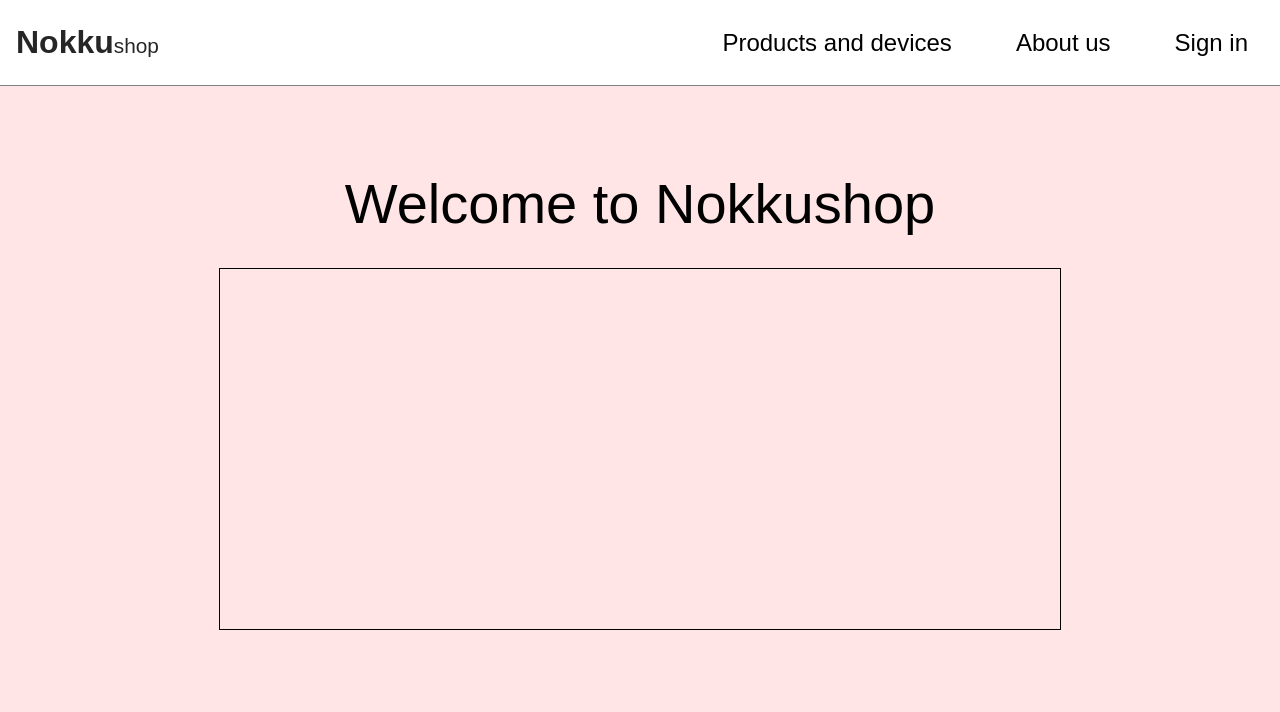
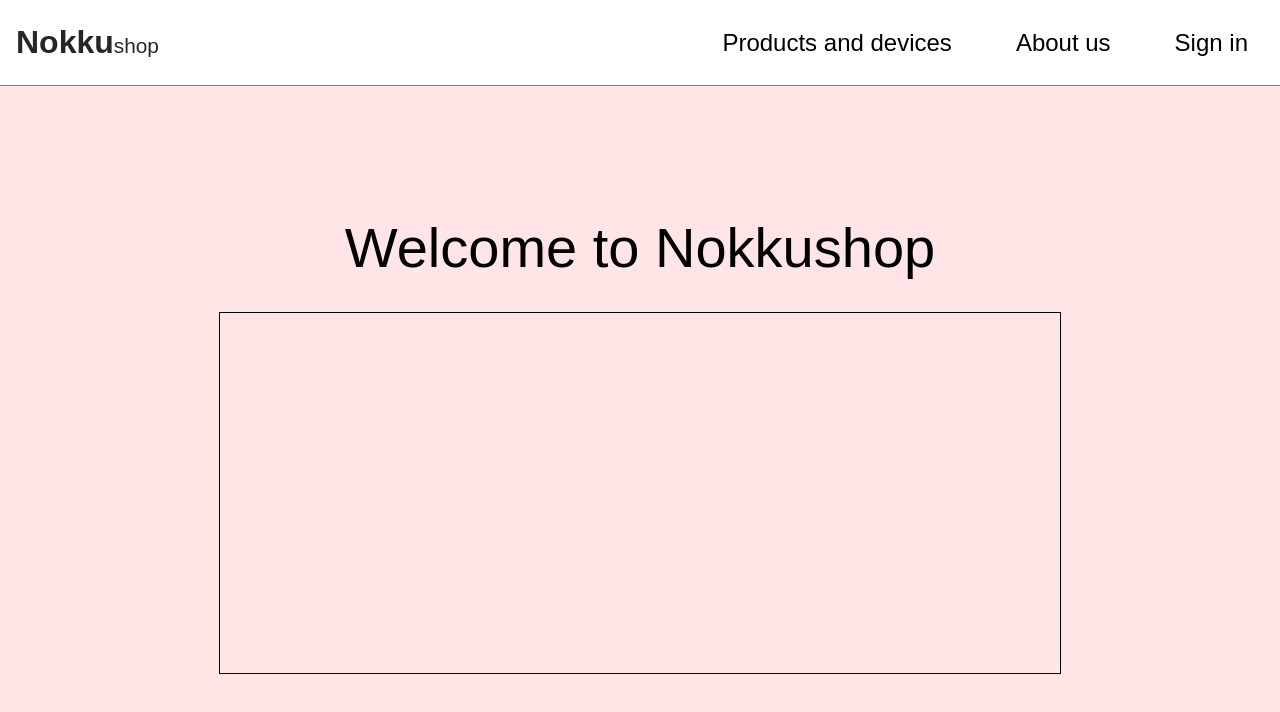
Before and after one commit to nocdim/shopping_web-site, a React (Create React App) app in the folder client/: page / in a window 1280 px wide. Shown: the top 712 px of the page. Built offline with nearby package versions, Linux system fonts and the light colour scheme; a web font is replaced by a local one.

Commit message:
small design fixes

```diff
--- a/client/src/App.tsx
+++ b/client/src/App.tsx
@@ -2,16 +2,18 @@ import React, { useEffect } from 'react';
 import { BrowserRouter } from 'react-router-dom';
 import AppRouter from './components/AppRouter';
 import NavBar from './components/NavBar';
+import { MainContainer } from './components/styled/AppRouter';
 import GlobalStyle from './components/styled/Global';
-import { useAppDispatch, useAppSelector } from './hooks/redux';
 
 
-const App:React.FC = () => {
+const App: React.FC = () => {
   return (
     <BrowserRouter>
       <GlobalStyle />
       <NavBar />
-      <AppRouter />
+      <MainContainer>
+        <AppRouter />
+      </MainContainer>
     </BrowserRouter>
   )
 }
--- a/client/src/components/NavBar.tsx
+++ b/client/src/components/NavBar.tsx
@@ -1,6 +1,5 @@
 import React, { useState } from 'react'
 import { Container, Logo, Menu, MenuLink, Options } from './styled/NavBar'
-import * as Icon from 'react-bootstrap-icons'
 import { useNavigate } from 'react-router-dom'
 import { ABOUT_ROUTE, MAIN_ROUTE, REGISTRATION_ROUTE, SHOP_ROUTE } from '../utils/consts'
 
--- a/client/src/components/styled/About.tsx
+++ b/client/src/components/styled/About.tsx
@@ -7,7 +7,7 @@ const Container = styled.div`
     align-items: center;
     justify-content: center;
     flex-direction: column;
-    height: calc(100vh - 2rem);
+    height: 100%;
     span {
         font-size: 27px;
         font-weight: 500;
@@ -20,6 +20,8 @@ const Container = styled.div`
 `
 const Footer = styled.div`
     display: flex;
+    position: absolute;
+    top: 900px;
     margin: 0;
     padding: 0;
     align-items: center;
--- /dev/null
+++ b/client/src/components/styled/AppRouter.tsx
@@ -0,0 +1,13 @@
+import styled from "styled-components";
+
+const MainContainer = styled.div`
+    display: flex;
+    height: calc(100vh - 84px);
+    width: 100%;
+    justify-content: center;
+    align-items: center;
+`
+
+export {
+    MainContainer
+}
--- a/client/src/components/styled/Auth.tsx
+++ b/client/src/components/styled/Auth.tsx
@@ -7,7 +7,7 @@ const Container = styled.div`
     align-items: center;
     justify-content: center;
     flex-direction: column;
-    height: 100vh;
+    height: 100%;
     h2 {
         color: #808080;
         font-weight: bold;
--- a/client/src/components/styled/Main.tsx
+++ b/client/src/components/styled/Main.tsx
@@ -7,7 +7,7 @@ const Container = styled.div`
     padding: 0;
     align-items: center;
     justify-content: center;
-    height: 100vh;
+    height: 100%;
     flex-direction: column;
 
     span {
--- a/client/src/components/styled/NavBar.tsx
+++ b/client/src/components/styled/NavBar.tsx
@@ -6,11 +6,9 @@ const Container = styled.div<INavbar>`
     width: 100%;
     background-color: white;
     padding: 1.5rem 0rem;
-    display: flex;
-    position: fixed;
     justify-content: space-between;
     align-items: center;
-    display: ${({link}) => (link!.indexOf(REGISTRATION_ROUTE) !== -1 || link!.indexOf(LOGIN_ROUTE) !== -1 ? 'none' : 'flex')};
+    display: flex;
     flex-wrap: wrap;
     border-bottom: 1px solid #0000007f;
 `
@@ -63,10 +61,11 @@ const Menu = styled.div<INavbar>`
     @media (max-width: 1000px) {
         overflow: hidden;
         flex-direction: column;
-        padding: 1rem 0rem 0rem 0rem;
+        padding: ${({ isOpen })=> (isOpen ? "1rem 0rem 0rem 0rem" : "0rem" )};
+        margin: ${({ isOpen })=> (isOpen ? "1rem 0rem 0rem 0rem" : "0rem" )};
         width: 100%;
         max-height: ${({ isOpen })=> (isOpen ? "300px" : "0px" )};
-        transition: max-height 0.3s ease-in;
+        transition: all 0.5s ease-in;
     }
 `
 
--- a/client/src/components/styled/SearchBar.tsx
+++ b/client/src/components/styled/SearchBar.tsx
@@ -26,7 +26,7 @@ const Indicator = styled.div`
 `
 const Container = styled.div`
     display: flex;
-    position: fixed;
+    position: absolute;
     justify-content: center;
     align-items: center;
     width: 100%;
@@ -38,7 +38,7 @@ const Shell = styled.div`
     justify-content: space-between;
     align-items: center;
     width: 80%;
-    max-width: 600px;
+    max-width: 900px;
     height: 50px;
     border: 1px dashed #70000067;
     background-color: #f5f5f5;
--- a/client/src/components/styled/Shop.tsx
+++ b/client/src/components/styled/Shop.tsx
@@ -1,4 +1,6 @@
 import styled from "styled-components";
+import { INavbar } from "../../models/INavbar";
+import { Menu } from "./NavBar";
 
 const StyledTypeContainer = styled.div`
     display: flex;
@@ -8,7 +10,7 @@ const StyledTypeContainer = styled.div`
     top: 125px;
     left: 75px;
     @media (max-width: 1000px) {
-        top: 250px;
+        top: 200px;
         left: 50px;
     }
 `
@@ -21,7 +23,7 @@ const StyledBrandContainer = styled.div`
     top: 125px;
     right: 75px;
     @media (max-width: 1000px) {
-        top: 250px;
+        top: 200px;
         right: 50px;
     }
 `
--- a/client/src/pages/Shop.tsx
+++ b/client/src/pages/Shop.tsx
@@ -1,6 +1,5 @@
 import React, { useEffect, useState } from 'react'
 import BrandContainer from '../components/BrandContainer'
-import Input from '../components/Input'
 import SearchBar from '../components/SearchBar'
 import { StyledBrandContainer, StyledTypeContainer } from '../components/styled/Shop'
 import TypeContainer from '../components/TypeContainer'
@@ -8,20 +7,20 @@ import TypeContainer from '../components/TypeContainer'
 const Shop = () => {
   const [search, setSearch] = useState('')
   return (
-    <div>
-      <StyledTypeContainer>
-        <TypeContainer />
-      </StyledTypeContainer>
+    <>
       <SearchBar
         placeholder={'Search for products...'}
         value={search}
         type={"text"}
         onChange={(value: string) => setSearch(value)}
       />
+      <StyledTypeContainer>
+        <TypeContainer />
+      </StyledTypeContainer>
       <StyledBrandContainer>
         <BrandContainer />
       </StyledBrandContainer>
-    </div>
+    </>
   )
 }
 
```
